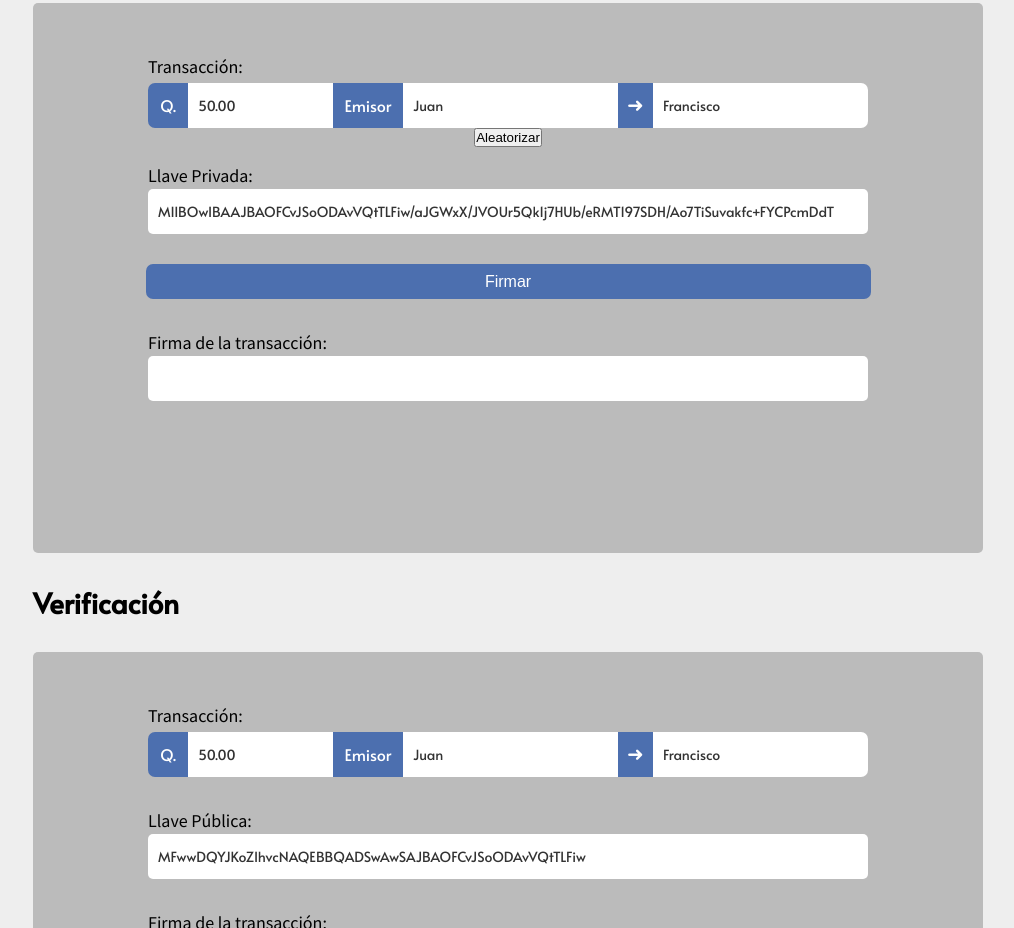
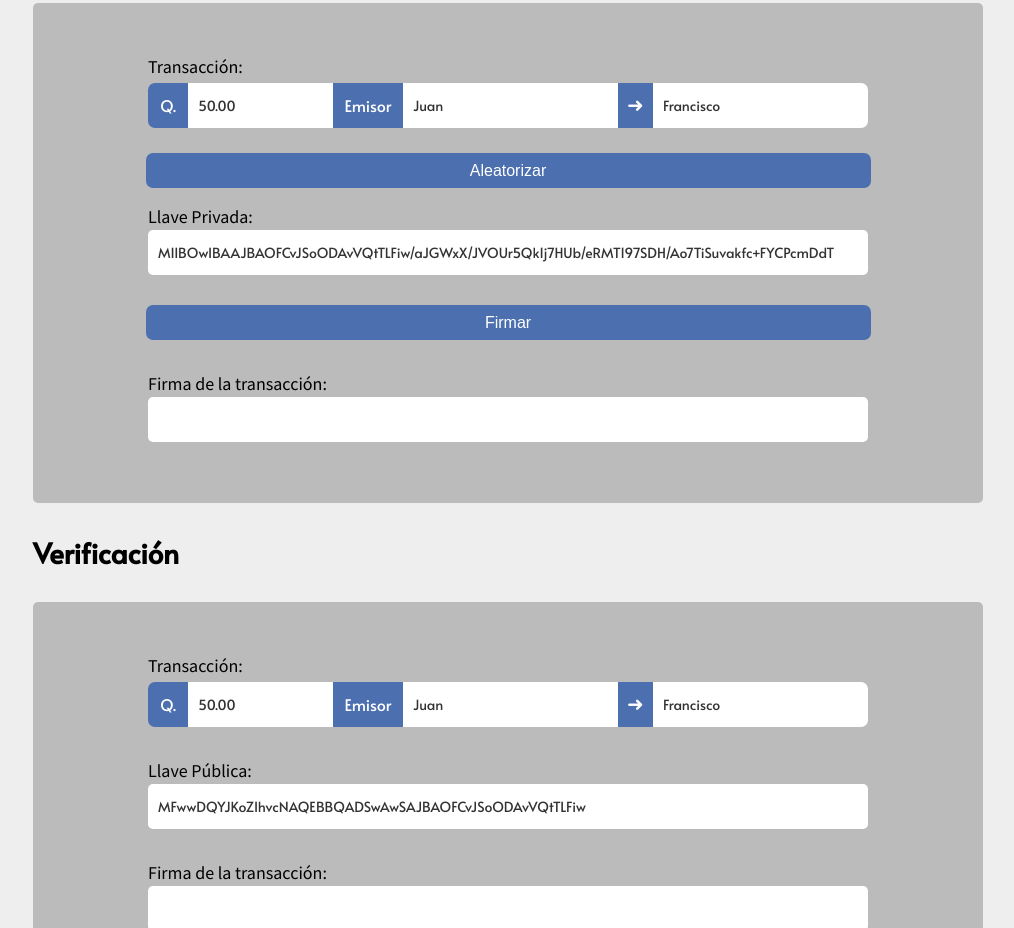
Before and after one commit to Gabriel-Lemus/Simulador-Blockchain, a website: page public/conceptos/transactions.html in a window 1280 px wide. Shown: the part 1353-2281 px from the top of the page, without its empty margins (107-1121 px from the left). Drawn offline with Linux system fonts and the light colour scheme.

Commit message:
Udated styling

```diff
--- a/public/css/hash.css
+++ b/public/css/hash.css
@@ -107,7 +107,7 @@
 .signature-container-neutral-1,
 .signature-container-neutral-2 {
   width: 850px;
-  height: 450px;
+  height: 400px;
   text-align: center;
   padding: 50px;
   background-color: #bbb;
@@ -149,7 +149,8 @@
 }
 
 .sign-button,
-.verify-button {
+.verify-button,
+#assign-rand-values {
   background-color: #4c6faf;
   font-size: 14px;
   border: none;
@@ -162,6 +163,14 @@
   outline: none;
   width: calc(100% - 125px);
   height: 35px;
+}
+
+#assign-rand-values {
+  margin-top: 25px;
+}
+
+#assign-rand-values:hover {
+  cursor: pointer;
 }
 
 .sign-button:hover,
```
